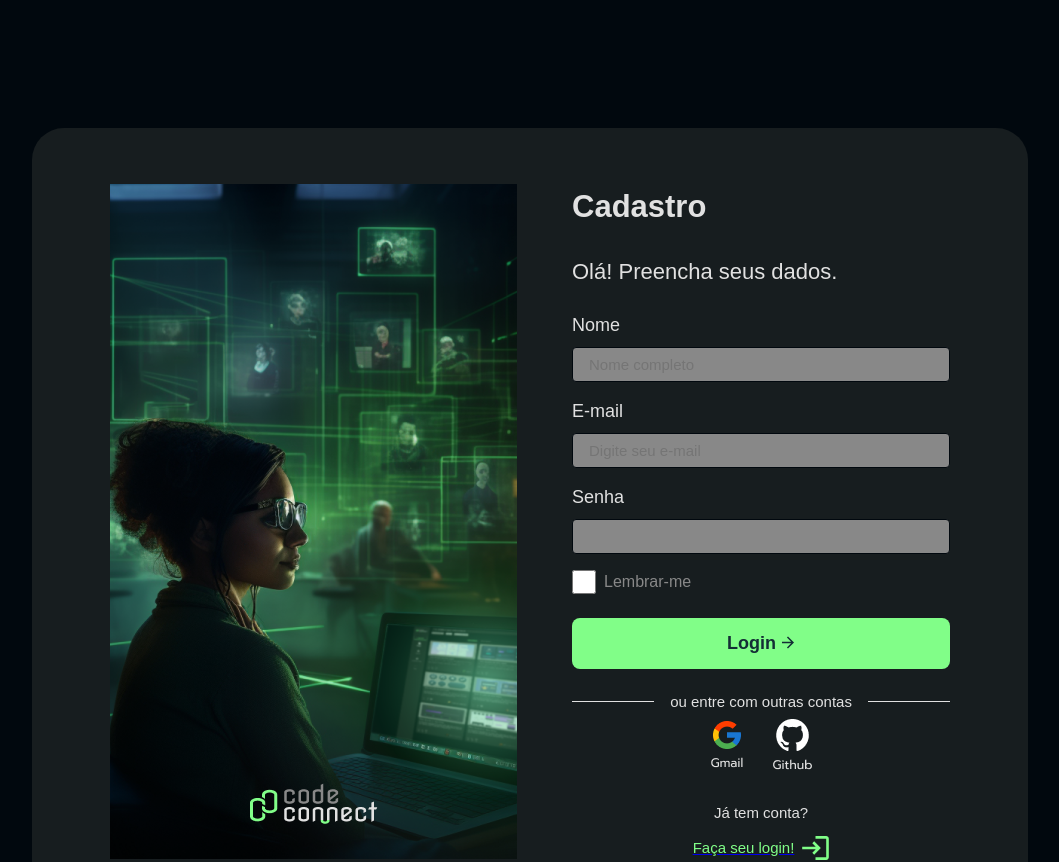
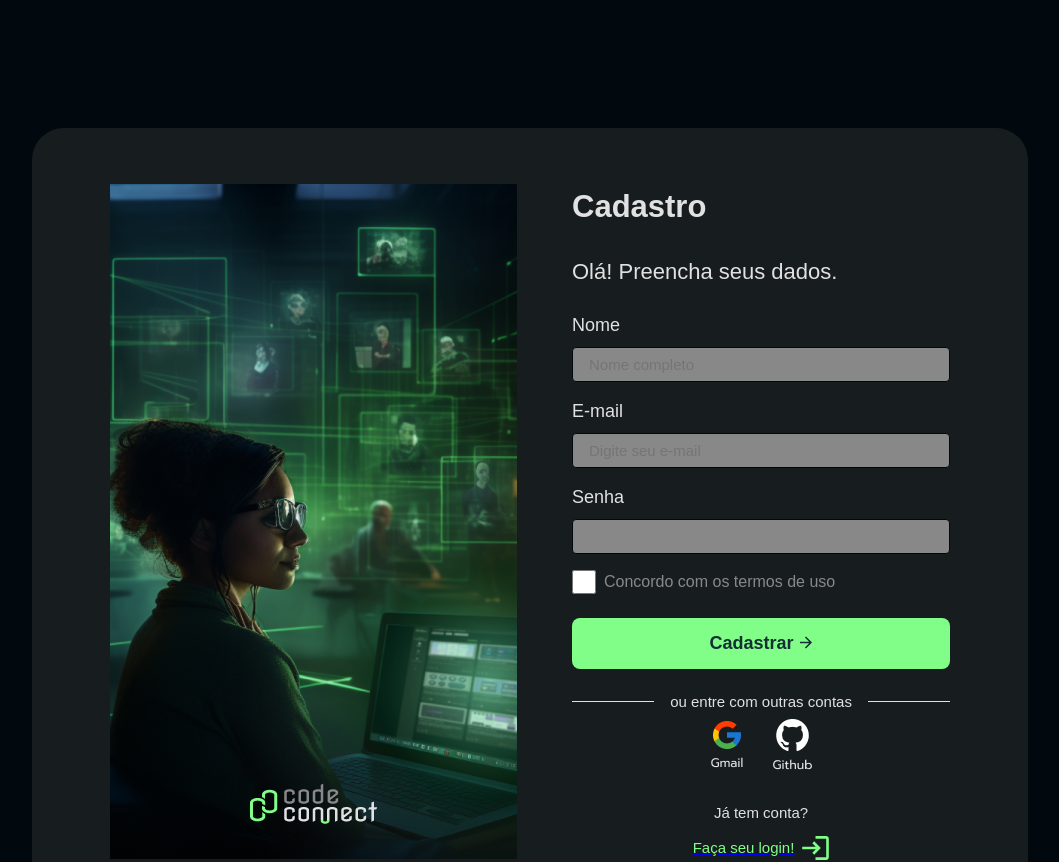
Before and after one commit to viniciosneves/4869--draft, a React (Vite) app: page /auth/register in a window 1280 px wide. Shown: the top 862 px of the page, without its empty margins (110-1169 px from the left). Built offline with nearby package versions, Linux system fonts and the light colour scheme.

Commit message:
video 3.1

```diff
--- a/src/hooks/useAuth.js
+++ b/src/hooks/useAuth.js
@@ -39,9 +39,6 @@ export const useAuth = () => {
       existingUsers.push(newUser)
       localStorage.setItem('auth_users', JSON.stringify(existingUsers))
 
-      setUser(newUser)
-      localStorage.setItem('auth_user', JSON.stringify(newUser))
-
       return { success: true, user: newUser }
     } catch (error) {
       return { success: false, error: error.message }
--- a/src/pages/Register/index.jsx
+++ b/src/pages/Register/index.jsx
@@ -14,14 +14,48 @@ import { TextDivider } from "../../components/TextDivider"
 import { Providers } from "../../components/Providers"
 import { Link } from "../../components/Link"
 import styles from './register.module.css'
+import { useAuth } from "../../hooks/useAuth"
+import { useNavigate } from "react-router"
+import { useState } from "react"
 
 export const Register = () => {
+    const { register } = useAuth()
+    const navigate = useNavigate()
+    const [error, setError] = useState("")
+    const [isLoading, setIsLoading] = useState(false)
+
+    const handleRegister = async (formData) => {
+        setError("")
+        setIsLoading(true)
+
+        const name = formData.get('nome')
+        const email = formData.get('email')
+        const password = formData.get('password')
+
+        const result = register(name, email, password)
+
+        if (result.success) {
+            navigate('/auth/login', { replace: true })
+        } else {
+            setError(result.error)
+        }
+
+        setIsLoading(false)
+    }
+
     return (
         <AuthLayout>
             <AuthFormContainer bannerSrc={banner}>
                 <Typography variant="h1" color="--offwhite">Cadastro</Typography>
                 <Typography variant="h2" color="--offwhite">Olá! Preencha seus dados.</Typography>
-                <Form action="">
+
+                {error && (
+                    <Typography variant="body" style={{ marginBottom: '1rem', textAlign: 'center', color: '#ff6b6b' }}>
+                        {error}
+                    </Typography>
+                )}
+
+                <Form action={handleRegister}>
                     <Fieldset>
                         <Label>
                             Nome
@@ -55,10 +89,10 @@ export const Register = () => {
                             type="password"
                             required
                         />
-                        <Checkbox label="Lembrar-me" required />
+                        <Checkbox label="Concordo com os termos de uso" required />
                     </Fieldset>
-                    <Button type="submit">
-                        Login <IconArrowFoward />
+                    <Button type="submit" disabled={isLoading}>
+                        {isLoading ? "Cadastrando..." : "Cadastrar"} <IconArrowFoward />
                     </Button>
                 </Form>
                 <div>
```
